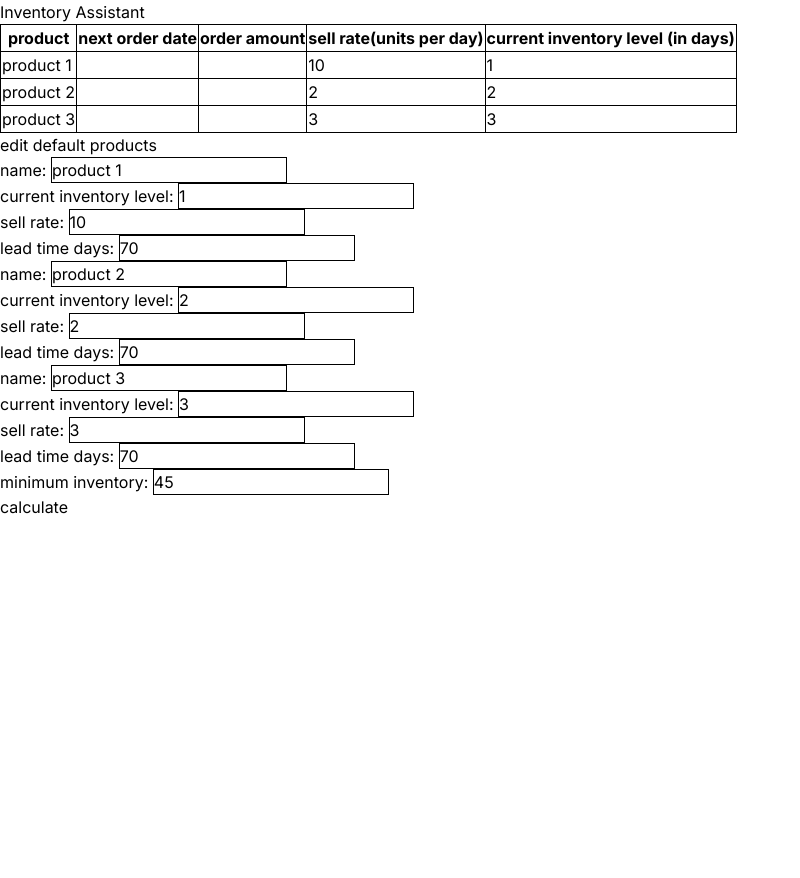
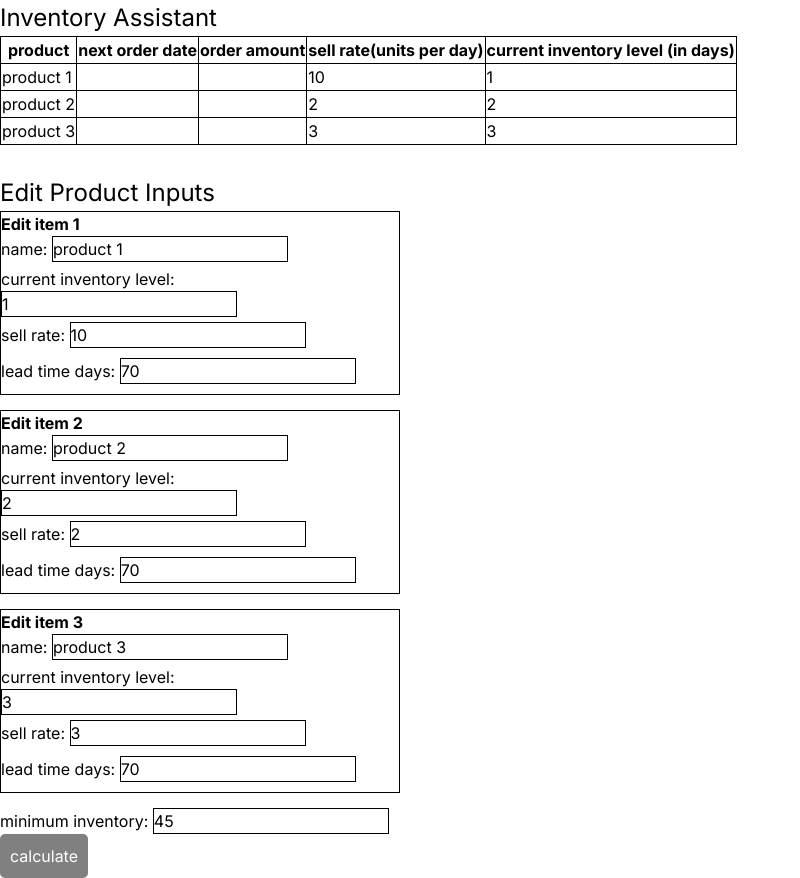
Before and after one commit to bilalsattar24/inventory-assistant, a Next.js app: page / in a window 1280 px wide. Shown: the whole page, without its empty margins (0-800 px from the left). Before the commit the page ends 800 px from the top, so only its background shows below. Built offline with nearby package versions, Linux system fonts and the light colour scheme.

Commit message:
improve formatting

```diff
--- a/src/app/page.tsx
+++ b/src/app/page.tsx
@@ -43,8 +43,8 @@ export default function Home() {
 
   return (
     <>
-      <h1>Inventory Assistant</h1>
-      <table style={{ border: "1px solid black" }}>
+      <h1 style={{ fontSize: "24px" }}>Inventory Assistant</h1>
+      <table style={{ border: "1px solid black", marginBottom: "30px" }}>
         <thead>
           <tr>
             <th style={{ border: "1px solid black" }}>product</th>
@@ -79,14 +79,26 @@ export default function Home() {
       </table>
 
       {/* ui for editing default products*/}
-      <h1>edit default products</h1>
+      <div style={{ fontSize: "24px" }}>Edit Product Inputs</div>
       {products.map((product, index) => {
         return (
-          <div key={product.id}>
+          <div
+            key={product.id}
+            style={{
+              marginBottom: "15px",
+              border: "1px solid black",
+              width: "400px",
+            }}
+          >
+            <div style={{ fontWeight: "bold" }}>Edit item {index + 1}</div>
             <label>name: </label>
             <input
               key={product.id}
-              style={{ border: "1px solid black", marginRight: "10px" }}
+              style={{
+                border: "1px solid black",
+                marginRight: "10px",
+                marginBottom: "5px",
+              }}
               value={product.name}
               onChange={(event) => {
                 const newProducts = [...products];
@@ -98,7 +110,11 @@ export default function Home() {
             <label>current inventory level: </label>
             <input
               key={product.id}
-              style={{ border: "1px solid black", marginRight: "10px" }}
+              style={{
+                border: "1px solid black",
+                marginRight: "10px",
+                marginBottom: "5px",
+              }}
               type="number"
               value={product.currentInventoryLevel}
               onChange={(event) => {
@@ -112,7 +128,11 @@ export default function Home() {
             <br />
             <label>sell rate: </label>
             <input
-              style={{ border: "1px solid black", marginRight: "10px" }}
+              style={{
+                border: "1px solid black",
+                marginRight: "10px",
+                marginBottom: "10px",
+              }}
               type="number"
               value={product.sellRate}
               onChange={(event) => {
@@ -125,7 +145,11 @@ export default function Home() {
 
             <label>lead time days: </label>
             <input
-              style={{ border: "1px solid black", marginRight: "10px" }}
+              style={{
+                border: "1px solid black",
+                marginRight: "10px",
+                marginBottom: "10px",
+              }}
               type="number"
               value={product.leadTimeDays}
               onChange={(event) => {
@@ -149,7 +173,20 @@ export default function Home() {
         />
       </div>
       <div>
-        <button onClick={calculate}>calculate</button>
+        <button
+          type="button"
+          onClick={calculate}
+          style={{
+            padding: "10px",
+            backgroundColor: "gray",
+            color: "white",
+            border: "none",
+            borderRadius: "5px",
+            cursor: "pointer",
+          }}
+        >
+          calculate
+        </button>
       </div>
     </>
   );
```
